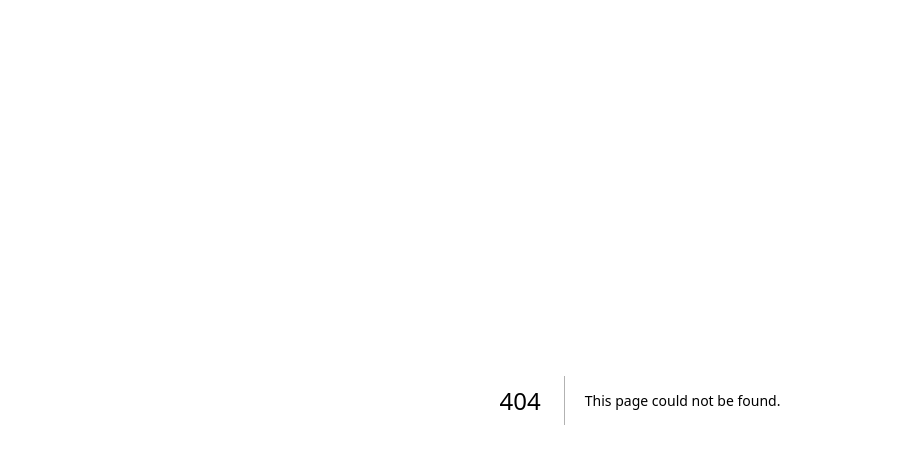
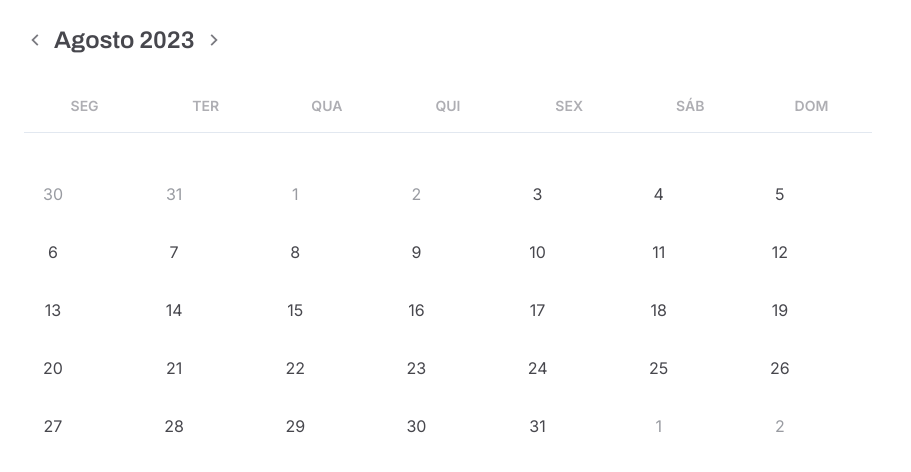
Before and after one commit to mujapira/rentx, a Next.js app: page /calendar in a window 1280 px wide. Before the commit this address had no page. Shown: the top 472 px of the page, without its empty margins (0-911 px from the left). Built offline with nearby package versions, Linux system fonts and the light colour scheme.

Commit message:
Calendar initial setup

```diff
--- /dev/null
+++ b/src/app/calendar/page.tsx
@@ -0,0 +1,14 @@
+"use client";
+import { Calendar } from "@/components/Calendar";
+import { useState } from "react";
+
+interface Availability {
+  possibleTimes: number[];
+  availableTimes: number[];
+}
+
+export default function pica() {
+  const [selectedDate, setSelectedDate] = useState<Date | null>(null);
+
+  return <Calendar selectedDate={selectedDate} onDateSelected={setSelectedDate} />;
+}
--- a/src/app/globals.css
+++ b/src/app/globals.css
@@ -4,8 +4,10 @@
 
 @layer base {
   :root {
+    --heading-primary: 240 4% 29%;
+
     --primary: 240 7% 11%;
-    --primary-darkened: 147 96% 28%;
+    --primary-darkened: 0 0% 0%;
 
     --secondary: 350 82% 47%;
     --secondary-darkened: 350 82% 38%;
--- /dev/null
+++ b/src/components/Calendar/index.tsx
@@ -0,0 +1,201 @@
+// import { useQuery } from '@tanstack/react-query'
+import dayjs from "dayjs";
+import { archivo } from "../../styles/fonts";
+import { useRouter } from "next/router";
+// import { CaretLeft, CaretRight } from "phosphor-react";
+import { useMemo, useState } from "react";
+// import { api } from '../../lib/axios'
+import { getWeekDays } from "../../utils";
+import { RiArrowRightSLine, RiArrowLeftSLine } from "react-icons/ri";
+interface CalendarWeek {
+  week: number;
+  days: Array<{
+    date: dayjs.Dayjs;
+    disabled: boolean;
+  }>;
+}
+
+type CalendarWeeks = CalendarWeek[];
+
+interface BlockedDates {
+  blockedWeekDays: number[];
+  blockedDates: number[];
+}
+
+interface CalendarProps {
+  selectedDate: Date | null;
+  onDateSelected: (date: Date) => void;
+}
+
+export function Calendar({ selectedDate, onDateSelected }: CalendarProps) {
+  const [currentDate, setCurrentDate] = useState(() => {
+    return dayjs().set("date", 1);
+  });
+
+  //   const router = useRouter();
+
+  function handlePreviousMonth() {
+    const previousMonth = currentDate.subtract(1, "month");
+
+    setCurrentDate(previousMonth);
+  }
+
+  function handleNextMonth() {
+    const nextMonth = currentDate.add(1, "month");
+
+    setCurrentDate(nextMonth);
+  }
+
+  const shortWeekDays = getWeekDays({ short: true });
+
+  const currentMonth = currentDate.format("MMMM");
+  const currentYear = currentDate.format("YYYY");
+
+  //   const username = String(router.query.username);
+
+  // const { data: blockedDates } = useQuery<BlockedDates>(
+  //   ['blocked-dates', currentDate.get('year'), currentDate.get('month')],
+  //   async () => {
+  //     const response = await api.get(`/users/${username}/blocked-dates`, {
+  //       params: {
+  //         year: currentDate.get('year'),
+  //         month: String(currentDate.get('month') + 1).padStart(2, '0'),
+  //       },
+  //     })
+
+  //     return response.data
+  //   },
+  // )
+
+  //  const blockedDates:BlockedDates = {[]}
+
+  const calendarWeeks = useMemo(() => {
+    // if (!blockedDates) {
+    //   return [];
+    // }
+
+    const daysInMonthArray = Array.from({
+      length: currentDate.daysInMonth(),
+    }).map((_, i) => {
+      return currentDate.set("date", i + 1);
+    });
+
+    const firstWeekDay = currentDate.get("day");
+
+    const previousMonthFillArray = Array.from({
+      length: firstWeekDay,
+    })
+      .map((_, i) => {
+        return currentDate.subtract(i + 1, "day");
+      })
+      .reverse();
+
+    const lastDayInCurrentMonth = currentDate.set("date", currentDate.daysInMonth());
+    const lastWeekDay = lastDayInCurrentMonth.get("day");
+
+    const nextMonthFillArray = Array.from({
+      length: 7 - (lastWeekDay + 1),
+    }).map((_, i) => {
+      return lastDayInCurrentMonth.add(i + 1, "day");
+    });
+
+    const calendarDays = [
+      ...previousMonthFillArray.map((date) => {
+        return { date, disabled: true };
+      }),
+      ...daysInMonthArray.map((date) => {
+        return {
+          date,
+          disabled: date.endOf("day").isBefore(new Date()),
+          // || blockedDates.blockedWeekDays.includes(date.get("day")) ||
+          // blockedDates.blockedDates.includes(date.get("date")),
+        };
+      }),
+      ...nextMonthFillArray.map((date) => {
+        return { date, disabled: true };
+      }),
+    ];
+
+    const calendarWeeks = calendarDays.reduce<CalendarWeeks>((weeks, _, i, original) => {
+      const isNewWeek = i % 7 === 0;
+
+      if (isNewWeek) {
+        weeks.push({
+          week: i / 7 + 1,
+          days: original.slice(i, i + 7),
+        });
+      }
+
+      return weeks;
+    }, []);
+
+    return calendarWeeks;
+  }, [
+    currentDate,
+    // ,blockedDates
+  ]);
+
+  return (
+    <div className="flex flex-col max-w-4xl gap-6 p-6 bg-background">
+      <div className="flex items-center justify-between">
+        <div className="flex items-center justify-center gap-2">
+          <button
+            onClick={handlePreviousMonth}
+            title="Previous month"
+            className="flex items-center justify-center"
+          >
+            <RiArrowLeftSLine size={22} color="#7A7A80" />
+          </button>
+
+          <h1
+            className={`${archivo.className} font-semibold capitalize text-heading text-2xl heading-[30px]`}
+          >
+            {currentMonth} <span>{currentYear}</span>
+          </h1>
+          <button
+            onClick={handleNextMonth}
+            title="Next month"
+            className="flex items-center justify-center"
+          >
+            <RiArrowRightSLine size={22} color="#7A7A80" />
+          </button>
+        </div>
+      </div>
+      <table className="w-full font-default border-spacing-0.25rem table-fixed">
+        <thead>
+          <tr className="border-b">
+            {shortWeekDays.map((weekDay) => (
+              <th className="text-[#AEAEB3] font-semibold text-sm py-4 aspect-square max-w-[56px] w-full" key={weekDay}>
+                {weekDay}
+              </th>
+            ))}
+          </tr>
+        </thead>
+        <div className="pt-8"></div>
+        <tbody>
+          {calendarWeeks.map(({ week, days }) => {
+            return (
+              <tr key={week}>
+                {days.map(({ date, disabled }) => {
+                  return (
+                    <td key={date.toString()}>
+                      <button
+                        onClick={() => onDateSelected(date.toDate())}
+                        className={`all:unset w-full text-center cursor-pointer aspect-square max-w-[56px]
+                        ${disabled ? "bg-none cursor-default opacity-40" : "bg-background text-[#47474D]"}
+                        ${!disabled && "hover:bg-secondary hover:text-background"} focus:shadow-outline-gray-100`}
+                        disabled={disabled}
+                      >
+                        {date.get("date")}
+                      </button>
+                    </td>
+                  );
+                })}
+              </tr>
+            );
+          })}
+        </tbody>
+      </table>
+    </div>
+  );
+}
--- a/src/utils.ts
+++ b/src/utils.ts
@@ -1,6 +1,34 @@
-import { type ClassValue, clsx } from "clsx"
-import { twMerge } from "tailwind-merge"
+import { type ClassValue, clsx } from "clsx";
+import { twMerge } from "tailwind-merge";
+import dayjs from "dayjs";
+import "dayjs/locale/pt-br";
+
+dayjs.locale("pt-br");
 
 export function cn(...inputs: ClassValue[]) {
-  return twMerge(clsx(inputs))
+  return twMerge(clsx(inputs));
 }
+
+interface GetWeekDaysParams {
+  short?: boolean;
+}
+
+export function convertTimeStringToMinutes(timeString: string) {
+  const [hours, minutes] = timeString.split(":").map(Number);
+
+  return hours * 60 + minutes;
+}
+
+export function getWeekDays({ short = false }: GetWeekDaysParams = {}) {
+  const formatter = new Intl.DateTimeFormat("pt-BR", { weekday: "long" });
+
+  return Array.from(Array(7).keys())
+    .map((day) => formatter.format(new Date(Date.UTC(2021, 5, day))))
+    .map((weekDay) => {
+      if (short) {
+        return weekDay.substring(0, 3).toUpperCase();
+      }
+
+      return weekDay.substring(0, 1).toUpperCase().concat(weekDay.substring(1));
+    });
+}
--- a/tailwind.config.js
+++ b/tailwind.config.js
@@ -25,6 +25,9 @@ module.exports = {
         input: "hsl(var(--input))",
         ring: "hsl(var(--ring))",
         foreground: "hsl(var(--foreground))",
+        heading: {
+          DEFAULT: "hsl(var(--heading-primary))",
+        },
         background: {
           DEFAULT: "hsl(var(--background))",
           darkened: "hsl(var(--background-darkened))",
```
